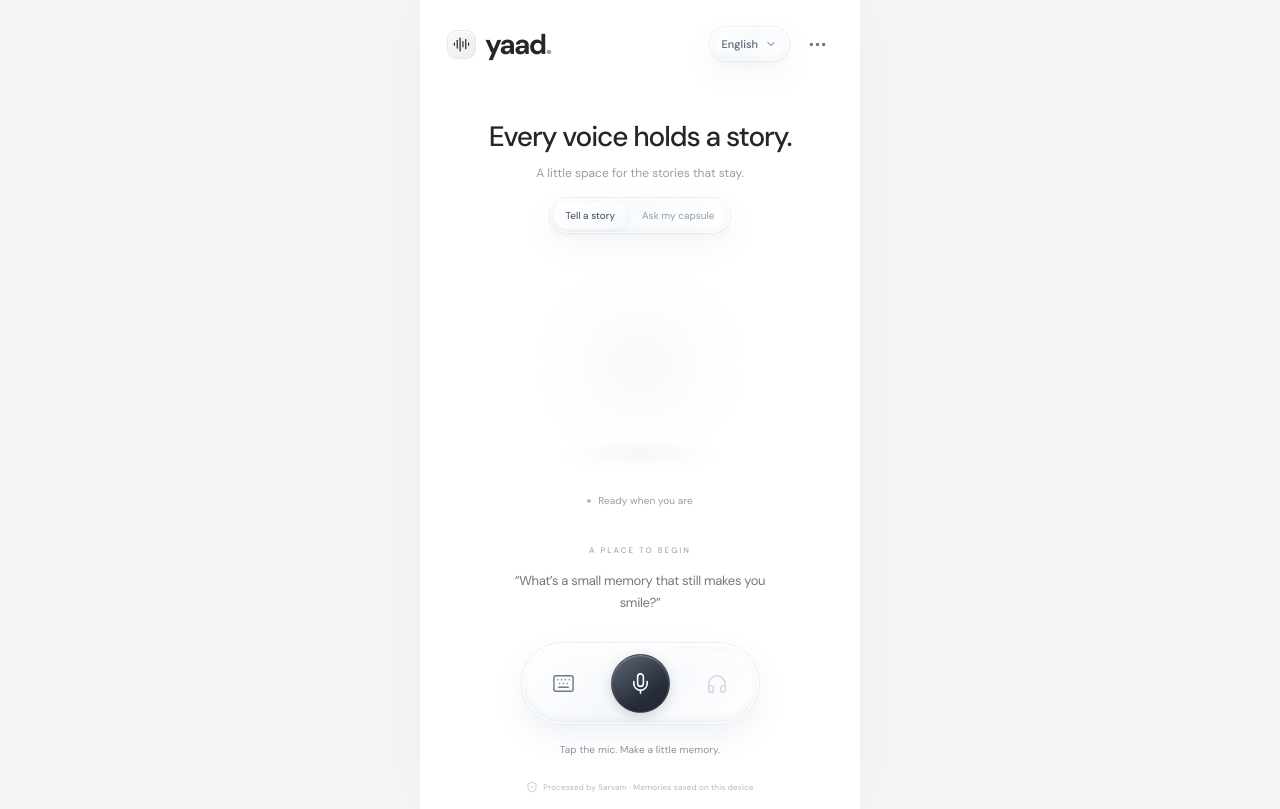
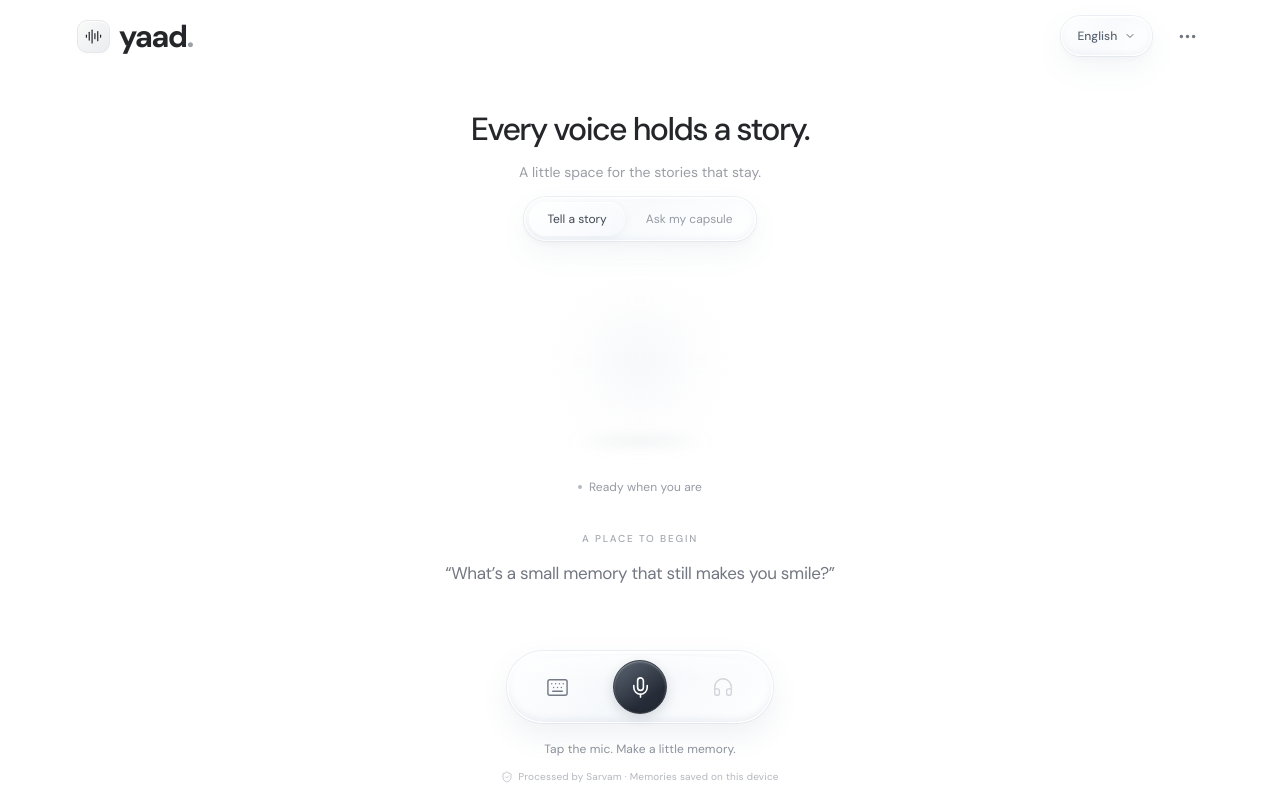
Before and after one commit to Soham-commits/Sarvam-Yaad, a React (Vite) app: page / in a window 1280 px wide. Built offline with nearby package versions, Linux system fonts and the light colour scheme.

Commit message:
Adapt Yaad layout for phones tablets laptops and landscape screens

```diff
--- a/src/style.css
+++ b/src/style.css
@@ -7,3 +7,102 @@
 /* Liquid glass: translucent layers, edge refraction, and soft specular light. */
 .control-dock,.glass-small,.task-switch,.popover{background:linear-gradient(135deg,rgba(255,255,255,.88) 0%,rgba(241,245,250,.5) 45%,rgba(255,255,255,.7) 100%);backdrop-filter:blur(30px) saturate(190%);-webkit-backdrop-filter:blur(30px) saturate(190%);border:1px solid rgba(255,255,255,.95);box-shadow:inset 0 1px 1px #fff,inset 0 -2px 6px #dce4ef60,0 0 0 1px #cdd5df5c,0 12px 30px #5b6b8012,0 3px 8px #6d7f950a}.control-dock{position:relative;isolation:isolate;background:linear-gradient(125deg,#ffffffcf,#eaf0f780 48%,#ffffffcc);box-shadow:inset 0 2px 2px #fff,inset 0 -3px 7px #cbd5e155,0 0 0 1px #d5dce77a,0 12px 30px #4b5e7a16;transition:box-shadow .4s,transform .4s}.control-dock:before{content:'';position:absolute;inset:3px 12px auto;height:25px;border-radius:100%;background:linear-gradient(#ffffffb0,#ffffff00);pointer-events:none;z-index:-1}.glass-small{color:#5b6471}.task-switch button[aria-pressed=true]{background:linear-gradient(145deg,#fff,#f5f8fcba);box-shadow:inset 0 1px 1px #fff,0 2px 8px #56677e12}.answer-card{background:linear-gradient(135deg,#ffffffdf,#f1f5fa85);backdrop-filter:blur(20px);-webkit-backdrop-filter:blur(20px);border:1px solid #e8edf4;box-shadow:inset 0 1px 0 #fff,0 6px 18px #53647b05}.language-menu{max-height:350px;overflow-y:auto;min-width:180px}.intro{min-height:124px}.intro h1{margin-top:12px}.record-control{background:linear-gradient(145deg,#5d6674,#252c37 70%);box-shadow:inset 0 1px 2px #ffffff60,inset 0 -2px 4px #00000025,0 4px 12px #2a34452c}
 .play-answer{display:flex;align-items:center;gap:7px;padding:8px 11px;margin:10px 0;border-radius:15px;border:1px solid #dce3ed;background:linear-gradient(135deg,#ffffffdd,#edf2f8aa);font-size:11px;color:#515e70;box-shadow:inset 0 1px 0 white}
+
+/* One continuous experience across phones, tablets, and desktop displays. */
+html,body,#root{min-height:100%;width:100%}
+.phone-shell{width:100%;max-width:none;box-shadow:none;overflow:clip}
+.appbar{width:100%;max-width:1440px;margin-inline:auto}
+.experience{width:100%;min-width:0}
+.intro,.answer-card,.prompt-area,.text-entry{min-width:0;overflow-wrap:anywhere}
+.orb-stage{flex-shrink:0;max-width:84vw}
+.secondary-control{min-width:44px;min-height:44px}
+.text-entry input{font-size:16px}
+.answer-card{overscroll-behavior:contain;scrollbar-width:thin}
+.language-menu{max-height:min(350px,65svh)}
+.popover{max-width:calc(100vw - 36px)}
+.privacy{text-align:center;line-height:1.5}
+@media(min-width:600px){
+  :root{background:#fff}
+  .appbar{height:96px;padding-inline:clamp(32px,6vw,88px)}
+  .brand{font-size:31px}
+  .brand-symbol{width:33px;height:33px}
+  .header-actions{gap:20px}
+  .language{font-size:12px;padding:11px 15px}
+  .experience{max-width:1100px;margin-inline:auto;padding:14px 40px 0}
+  .intro,.has-answer .intro{max-width:680px;min-height:132px}
+  .intro h1{font-size:clamp(32px,3.6vw,44px);line-height:1.2;letter-spacing:-1.6px;margin:8px 0 13px}
+  .intro>p{font-size:14px}
+  .task-switch{margin-top:20px;padding:4px}
+  .task-switch button{font-size:12px;padding:9px 18px}
+  .orb-stage{width:clamp(240px,32svh,350px);height:clamp(240px,32svh,350px);margin-block:8px -8px}
+  .has-answer .orb-stage,.has-text .orb-stage{width:clamp(180px,22svh,240px);height:clamp(180px,22svh,240px)}
+  .orb-caption{font-size:12px;height:29px}
+  .prompt-area{max-width:540px;margin:24px 0 12px}
+  .prompt-label{font-size:10px;letter-spacing:1.8px}
+  .prompt-area p{font-size:17px}
+  .answer-card,.has-answer .answer-card{max-width:600px;max-height:200px;padding:18px 23px;margin-top:20px;border-radius:22px}
+  .answer-card p{font-size:15px;line-height:1.65}
+  .answer-card .heard{font-size:12px}
+  .answer-card details{font-size:12px}
+  .play-answer{font-size:12px;padding:10px 14px}
+  .text-entry{max-width:600px;margin-top:15px}
+  .text-entry input{padding:13px 15px}
+  .text-entry button{font-size:13px;padding-inline:20px}
+  .bottom-area,.has-answer .bottom-area{padding:22px 32px 24px}
+  .control-dock{gap:34px;padding:11px 27px}
+  .record-control{width:62px;height:62px}
+  .tap-hint{font-size:12px;margin-top:18px}
+  .privacy{font-size:10px;margin-top:18px}
+  .error{max-width:600px;font-size:13px}
+}
+@media(min-width:600px) and (max-height:800px){
+  .appbar{height:72px}
+  .experience{padding-top:0}
+  .intro,.has-answer .intro{min-height:112px}
+  .intro h1{font-size:32px;margin-top:0}
+  .task-switch{margin-top:13px}
+  .orb-stage{width:240px;height:240px;margin-top:0}
+  .has-answer .orb-stage,.has-text .orb-stage{width:180px;height:180px}
+  .answer-card,.has-answer .answer-card{max-height:160px;margin-top:10px}
+  .bottom-area,.has-answer .bottom-area{padding-top:14px;padding-bottom:16px}
+  .control-dock{padding-block:8px}
+  .record-control{width:54px;height:54px}
+  .privacy{margin-top:12px}
+}
+@media(min-width:600px) and (max-height:520px){
+  .appbar{height:56px}
+  .experience{display:grid;grid-template-columns:minmax(170px,.8fr) minmax(220px,1.2fr);gap:0 24px;align-content:center;max-width:1000px}
+  .intro,.has-answer .intro{grid-column:2;grid-row:1;min-height:0;text-align:left}
+  .intro h1{font-size:25px;letter-spacing:-.7px}
+  .intro>p{font-size:12px}
+  .task-switch{margin-top:9px}
+  .orb-stage,.has-answer .orb-stage,.has-text .orb-stage{grid-column:1;grid-row:1 / span 3;width:180px;height:180px;justify-self:center}
+  .orb-caption{grid-column:1;grid-row:4}
+  .prompt-area,.answer-card,.has-answer .answer-card{grid-column:2;grid-row:2;margin:10px 0 0;text-align:left;max-height:115px}
+  .prompt-area p{font-size:14px}
+  .text-entry{grid-column:2;grid-row:3}
+  .bottom-area,.has-answer .bottom-area{padding:10px 24px}
+  .control-dock{gap:28px;padding:6px 20px}
+  .record-control{width:46px;height:46px}
+  .tap-hint,.privacy{margin-top:8px;font-size:9px}
+}
+@media(max-width:359px){
+  .appbar{padding-inline:18px}
+  .header-actions{gap:8px}
+  .intro h1{font-size:23px}
+  .experience{padding-inline:16px}
+  .control-dock{gap:20px;padding-inline:18px}
+  .bottom-area{padding-inline:16px}
+}
+@media(min-width:600px) and (max-height:520px){
+  .bottom-area .tap-hint,.bottom-area .privacy{display:none}
+  .orb-caption{height:22px;font-size:10px}
+}
+@media(min-width:600px) and (max-height:520px){
+  .intro h1{font-size:22px;line-height:1.1;margin:0 0 6px}
+  .intro>p{font-size:11px;line-height:1.4}
+  .task-switch{margin-top:8px;padding:3px}
+  .task-switch button{font-size:10px;padding:6px 10px}
+  .answer-card,.has-answer .answer-card{max-height:105px;padding:12px 14px}
+  .bottom-area,.has-answer .bottom-area{position:sticky;bottom:0;z-index:8;background:linear-gradient(#ffffff00,#ffffffdd 25%);backdrop-filter:blur(8px);-webkit-backdrop-filter:blur(8px)}
+}
```
Also changed, not shown: 1 other file (tests, documents, lock files or other folders).
